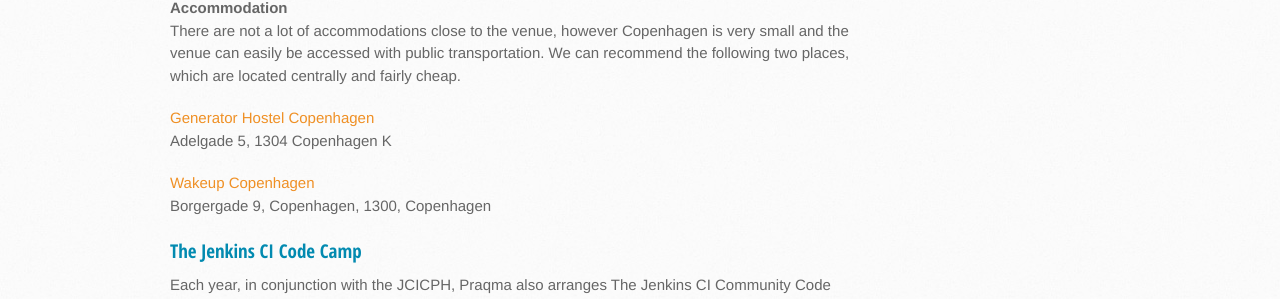
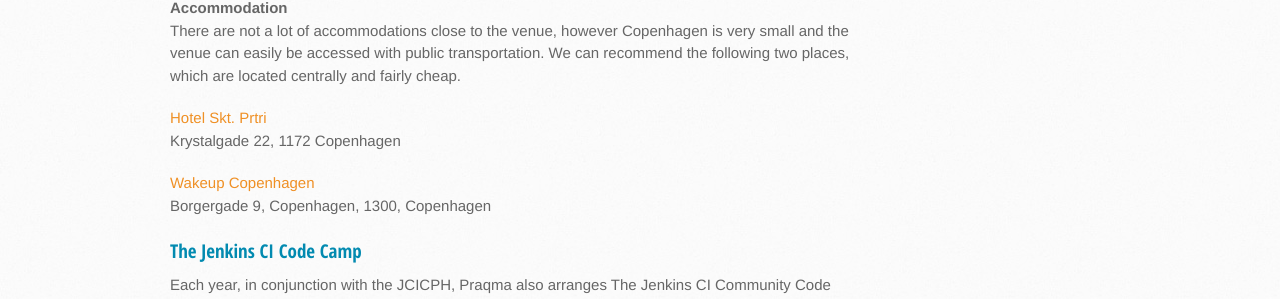
Before and after one commit to JCICPH/jcicph.github.io, a Jekyll site: the page built from misc/index.md, in a window 1280 px wide. Shown: the part 866-1165 px from the top of the page. Built offline with Jekyll 4.4.1, drawn with Linux system fonts in a browser that asks for light colours; nearby versions of some CDN libraries.

Commit message:
Integrated origin/ready/adam

```diff
--- a/misc/index.md
+++ b/misc/index.md
@@ -22,8 +22,8 @@
 **Accommodation**<br/>
 There are not a lot of accommodations close to the venue, however Copenhagen is very small and the venue can easily be accessed with public transportation. We can recommend the following two places, which are located centrally and fairly cheap.<br/>
 
-<a href="http://generatorhostels.com/en/destinations/copenhagen/">Generator Hostel Copenhagen</a><br/>
-Adelgade 5, 1304 Copenhagen K<br/>
+<a href="http://www.sktpetri.com/">Hotel Skt. Prtri</a><br/>
+Krystalgade 22, 1172 Copenhagen<br/>
 
 <a href="https://www.wakeupcopenhagen.dk/">Wakeup Copenhagen</a><br/>
 Borgergade 9, Copenhagen, 1300, Copenhagen<br/>
```
